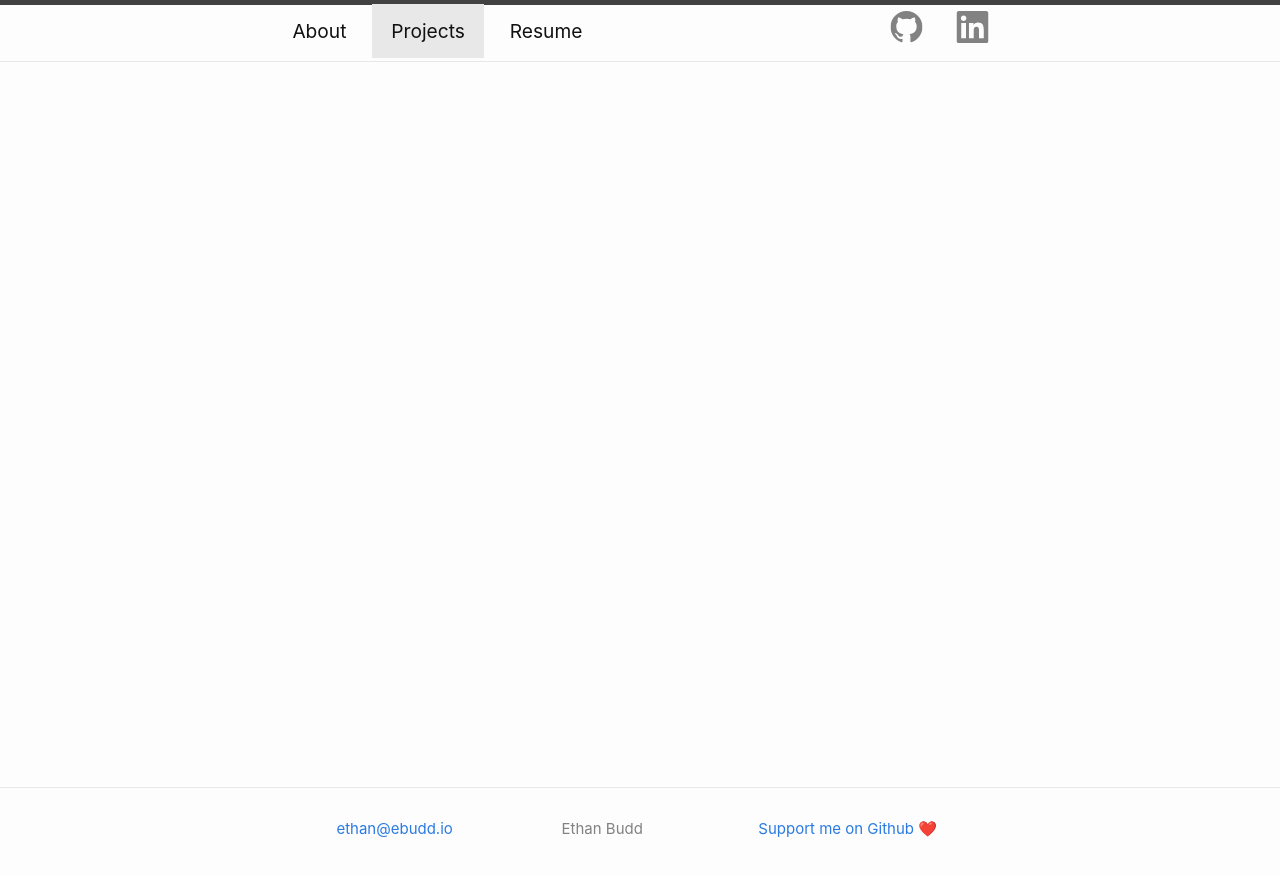
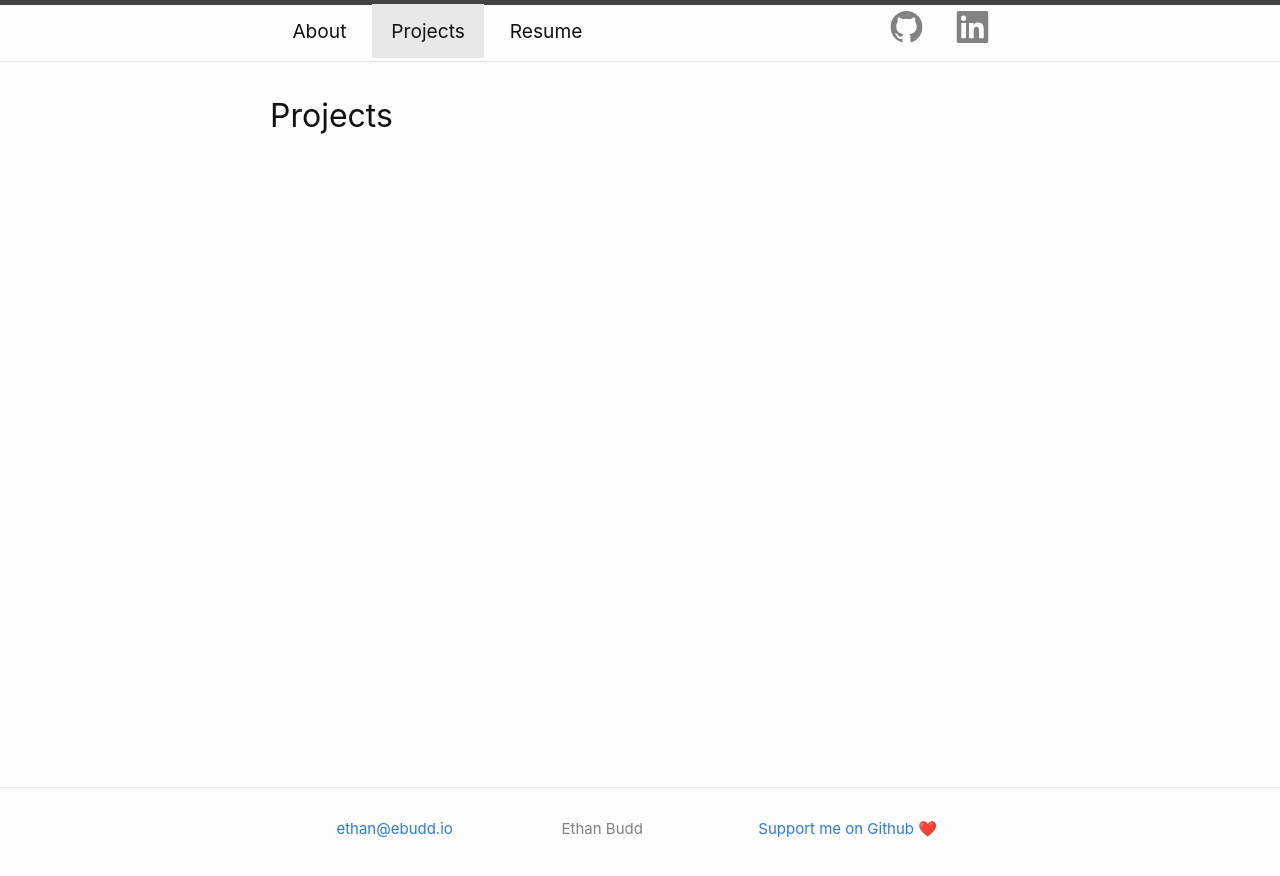
Before and after one commit to budde25/website-v2, a Jekyll site: the page built from projects.md, in a window 1280 px wide. Shown: the top 876 px of the page. Built offline with Jekyll 4.4.1, drawn with Linux system fonts in a browser that asks for light colours; nearby versions of some CDN libraries.

Commit message:
formating to support project list

```diff
--- a/_includes/head.html
+++ b/_includes/head.html
@@ -8,4 +8,5 @@
   {%- if jekyll.environment == 'production' and site.google_analytics -%}
     {%- include google-analytics.html -%}
   {%- endif -%}
+  <script src="https://use.fontawesome.com/8fcbd90928.js"></script>
 </head>
--- a/_layouts/home.html
+++ b/_layouts/home.html
@@ -3,7 +3,7 @@
 ---
 
 <div class="home">
-
-  {{ content }}
+    <h1 class="header">Ethan Budd</h1>
+    {{ content }}
 
 </div>
--- /dev/null
+++ b/_layouts/projects.html
@@ -0,0 +1,53 @@
+---
+layout: default
+---
+
+<div class="projects">
+
+  {%- if page.title -%}
+    <h1 class="page-heading">{{ page.title }}</h1>
+  {%- endif -%}
+
+    {%- if site.projects.size > 0 -%}
+    <ul class="post-list">
+      {%- for project in site.projects -%}
+      <li>
+        <span class="post-meta">{{ post.date | date: date_format }}</span>
+        <div class="project-title">
+            <h3>
+                <a class="post-link" href="{{ project.github_url }}">
+                    {{ project.name | escape }}
+                </a>
+            </h3>
+        </div>
+        <div class="project-content">
+            {%- if project.description -%}
+            <h4>
+                {{ project.description }}
+            </h4>
+            {%- endif -%}
+        </div>
+        <div class="project-footer">
+            <div class="meta">
+                {%- if project.date -%}
+                    <i class="fa fa-sun-o"></i>
+                    <span class="date">
+                        {{ project.date }}
+                    </span>
+                {%- endif -%}
+                {%- if project.tags.size > 0 -%}
+                    <i class="fa fa-tag"></i>
+                    {%- for tag in project.tags -%}
+                        <span class="tag">
+                            {{ tag }}
+                        </span>
+                    {%- endfor -%}
+                {%- endif -%}
+            </div>
+        </div>
+      </li>
+      {%- endfor -%}
+    </ul>
+
+  {%- endif -%}
+</div>
--- a/projects.md
+++ b/projects.md
@@ -1,5 +1,5 @@
 ---
-layout: page
+layout: projects
 title: Projects
 permalink: /projects/
 ---
```
Also changed, not shown: home.md (deleted, +0 -17 lines).
